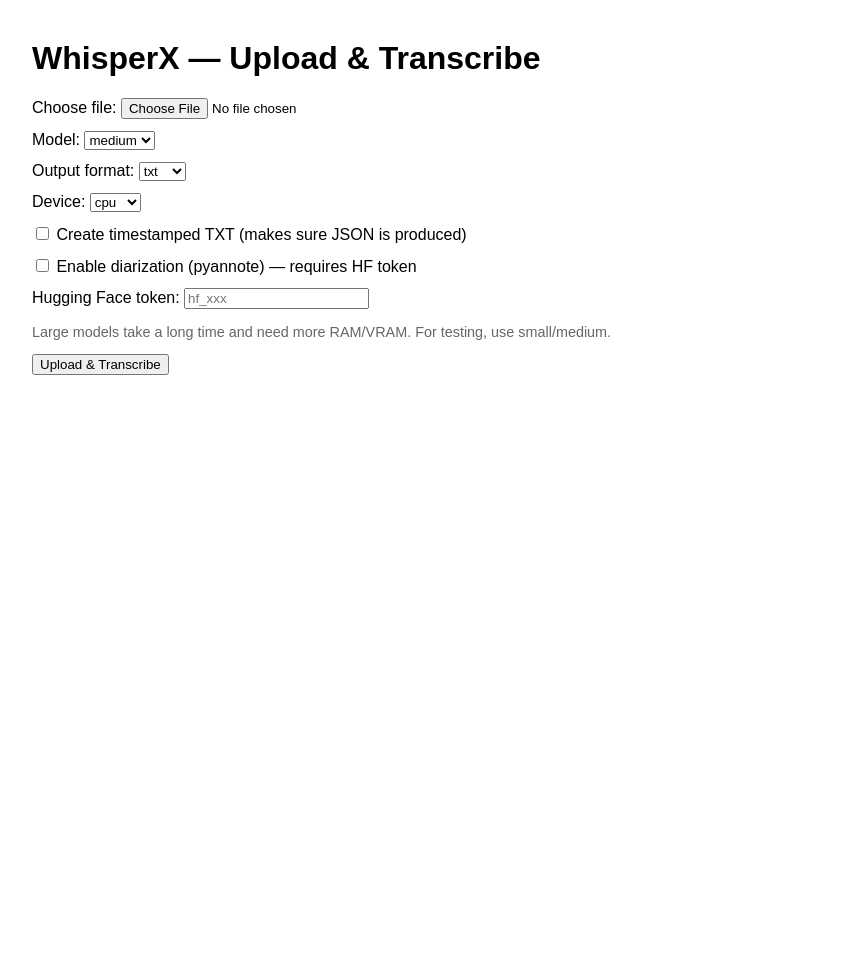
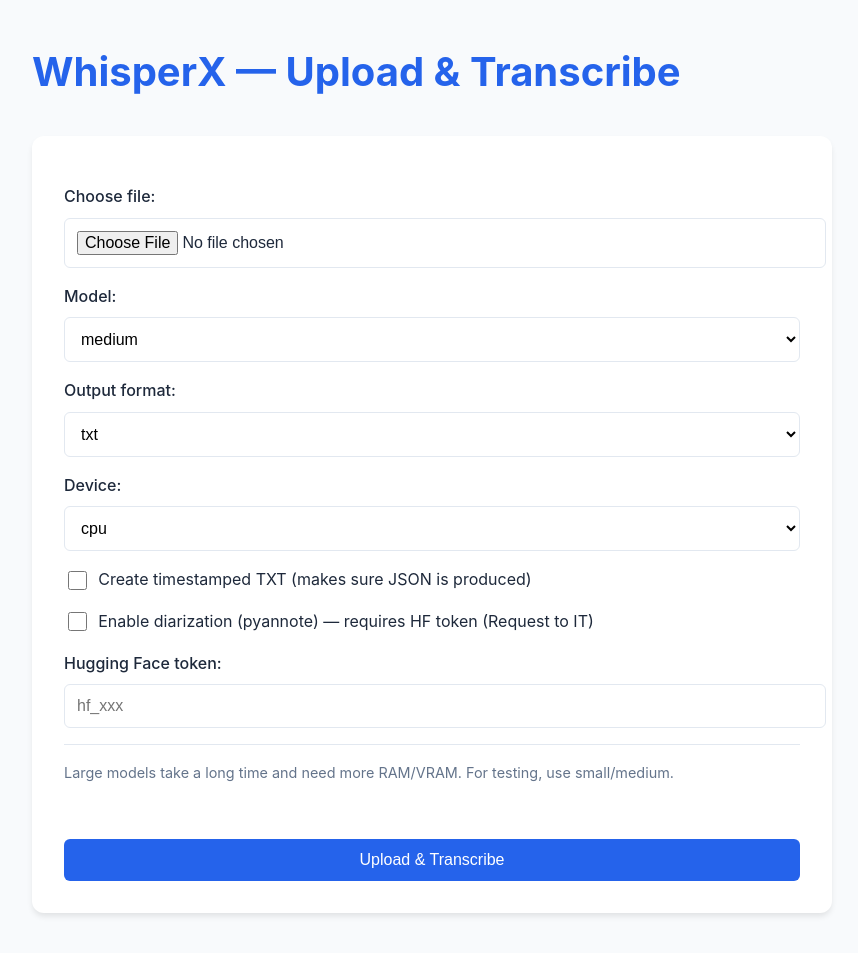
Before and after one commit to kentosama10/JetScribe, a Flask app: page / in a window 1280 px wide. Shown: the whole page, without its empty margins (208-1066 px from the left). Before the commit the page ends 375 px from the top, so only its background shows below. Run offline with Flask 3, Linux system fonts and the light colour scheme.

Commit message:
enhanced UI pages

```diff
--- a/templates/index.html
+++ b/templates/index.html
@@ -4,17 +4,120 @@
   <meta charset="utf-8">
   <title>WhisperX Web UI</title>
   <style>
-    body { font-family: Arial; max-width: 800px; margin: 40px auto; }
-    label { display:block; margin-top: 12px; }
-    .muted { color: #666; font-size: 0.9em; }
+    :root {
+      --primary-color: #2563eb;
+      --bg-color: #f8fafc;
+      --text-color: #1e293b;
+    }
+
+    body {
+      font-family: -apple-system, BlinkMacSystemFont, 'Segoe UI', Roboto, sans-serif;
+      max-width: 800px;
+      margin: 40px auto;
+      padding: 0 20px;
+      background: var(--bg-color);
+      color: var(--text-color);
+      line-height: 1.6;
+    }
+
+    h1 {
+      font-size: 2.5rem;
+      font-weight: 700;
+      margin-bottom: 2rem;
+      color: var(--primary-color);
+    }
+
+    .form-container {
+      background: white;
+      padding: 2rem;
+      border-radius: 12px;
+      box-shadow: 0 4px 6px -1px rgb(0 0 0 / 0.1);
+    }
+
+    label {
+      display: block;
+      margin-top: 1rem;
+      font-weight: 500;
+      margin-bottom: 0.5rem;
+    }
+
+    input[type="file"],
+    select,
+    input[type="password"] {
+      width: 100%;
+      padding: 0.75rem;
+      border: 1px solid #e2e8f0;
+      border-radius: 6px;
+      margin-top: 0.5rem;
+      font-size: 1rem;
+    }
+
+    select {
+      background-color: white;
+    }
+
+    .checkbox-label {
+      display: flex;
+      align-items: center;
+      gap: 0.5rem;
+      font-weight: normal;
+    }
+
+    input[type="checkbox"] {
+      width: 1.2rem;
+      height: 1.2rem;
+      accent-color: var(--primary-color);
+    }
+
+    .muted {
+      color: #64748b;
+      font-size: 0.9rem;
+      padding: 1rem 0;
+      border-top: 1px solid #e2e8f0;
+      margin-top: 1rem;
+    }
+
+    button {
+      background: var(--primary-color);
+      color: white;
+      padding: 0.75rem 1.5rem;
+      border: none;
+      border-radius: 6px;
+      font-size: 1rem;
+      font-weight: 500;
+      cursor: pointer;
+      width: 100%;
+      margin-top: 1.5rem;
+      transition: background-color 0.2s;
+    }
+
+    button:hover {
+      background: #1d4ed8;
+    }
+
+    button:disabled {
+      background: #94a3b8;
+      cursor: not-allowed;
+    }
+
+    #status {
+      margin-top: 1.5rem;
+      padding: 1rem;
+      border-radius: 6px;
+      background: #dcfce7;
+      color: #166534;
+      text-align: center;
+      display: none;
+    }
   </style>
 </head>
 <body>
   <h1>WhisperX — Upload & Transcribe</h1>
 
+  <div class="form-container">
     <form action="{{ url_for('transcribe') }}" method="post" enctype="multipart/form-data" onsubmit="onSubmit()">
       <label>Choose file:
-      <input type="file" name="file" required>
+        <input type="file" name="file" required accept="audio/*,video/*">
       </label>
 
       <label>Model:
@@ -44,22 +147,34 @@
         </select>
       </label>
 
-    <label><input type="checkbox" name="timestamped_txt"> Create timestamped TXT (makes sure JSON is produced)</label>
+      <label class="checkbox-label">
+        <input type="checkbox" name="timestamped_txt">
+        Create timestamped TXT (makes sure JSON is produced)
+      </label>
 
-    <label><input type="checkbox" name="diarize"> Enable diarization (pyannote) — requires HF token</label>
-    <label>Hugging Face token: <input type="password" name="hf_token" placeholder="hf_xxx"></label>
+      <label class="checkbox-label">
+        <input type="checkbox" name="diarize">
+        Enable diarization (pyannote) — requires HF token (Request to IT)
+      </label>
+
+      <label>Hugging Face token:
+        <input type="password" name="hf_token" placeholder="hf_xxx">
+      </label>
 
       <p class="muted">Large models take a long time and need more RAM/VRAM. For testing, use small/medium.</p>
 
       <button type="submit" id="submitBtn">Upload & Transcribe</button>
     </form>
+  </div>
 
-  <div id="status" style="margin-top:20px; color:green;"></div>
+  <div id="status"></div>
 
   <script>
     function onSubmit(){
       document.getElementById('submitBtn').disabled = true;
-      document.getElementById('status').innerText = "Uploading & processing — this can take a while for big files. Please wait...";
+      const status = document.getElementById('status');
+      status.style.display = 'block';
+      status.innerText = "Uploading & processing — this can take a while for big files. Please wait...";
     }
   </script>
 </body>
```
Also changed, not shown: templates/result.html (+119 -8 lines). Lines whose indentation alone changed are shown as unchanged.
